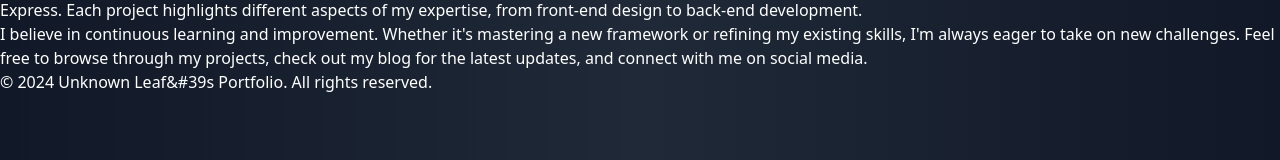
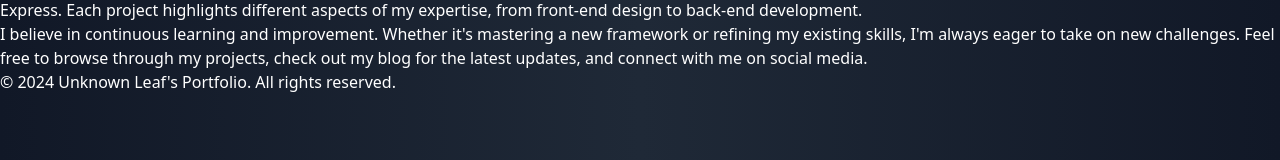
Before and after one commit to Discobotdevlolhehe/my-portfolio, a Next.js app: page / in a window 1280 px wide. Shown: the part 194-354 px from the top of the page. Built offline with nearby package versions, Linux system fonts and the light colour scheme.

Commit message:
Update Footer.js

```diff
--- a/components/Footer.js
+++ b/components/Footer.js
@@ -2,7 +2,7 @@ const Footer = () => {
     return (
       <footer className="bg-gray-800 p-4 mt-8">
         <div className="container mx-auto text-center text-white">
-          © 2024 Unknown Leaf&#39s Portfolio. All rights reserved.
+          © 2024 Unknown Leaf&apos;s Portfolio. All rights reserved.
         </div>
       </footer>
     );
```
